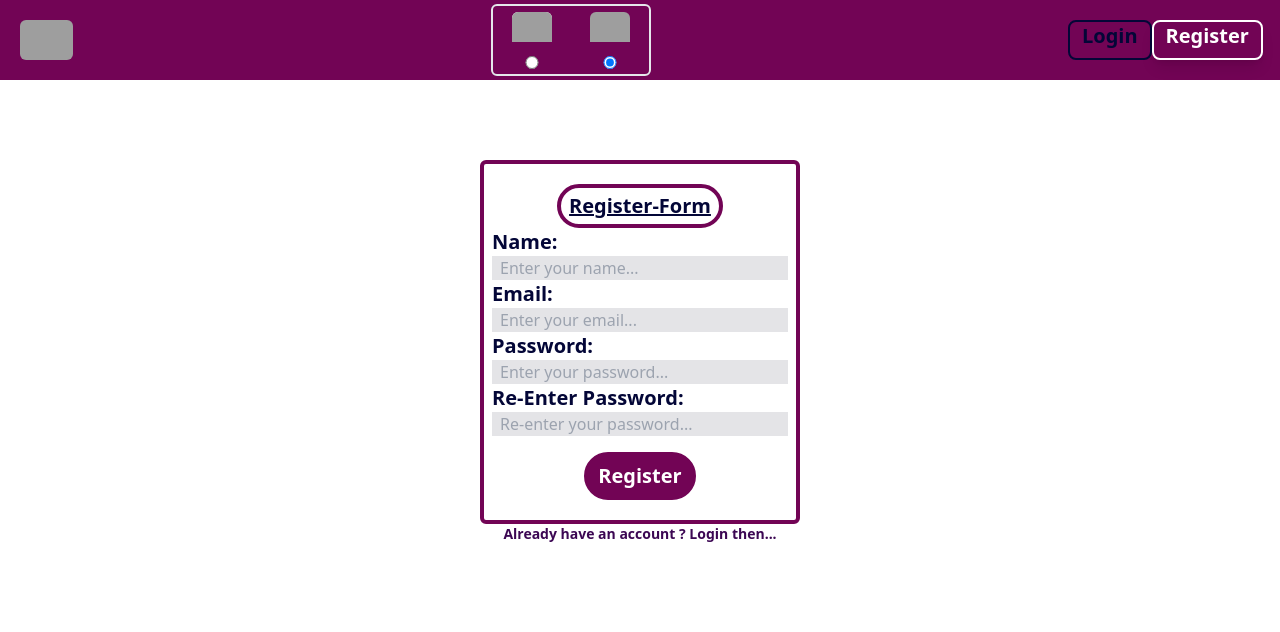
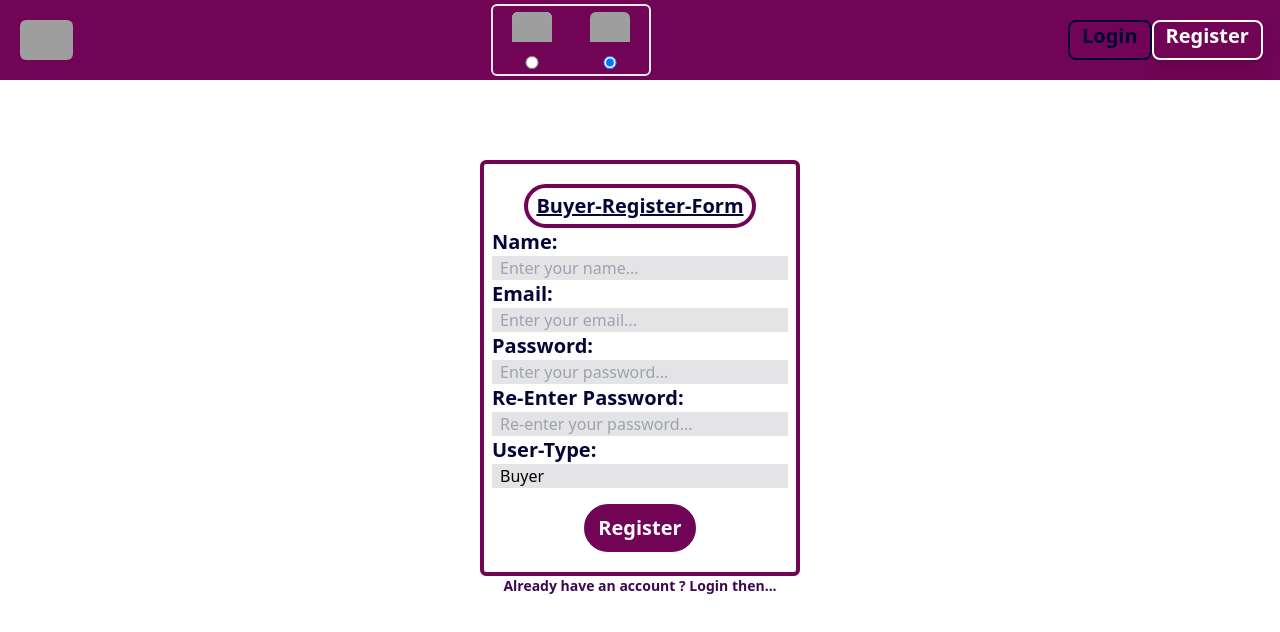
Before and after one commit to SGsubuuu-2322/E-Commerce_App-Tatwa, a React (Vite) app: page /register in a window 1280 px wide. Shown: the top 632 px of the page. Built offline with nearby package versions, Linux system fonts and the light colour scheme; grey boxes are pictures that could not be loaded.

Commit message:
Adjusted and Modified the registration form according to the userType reducer..

```diff
--- a/src/Components/Register_Form.jsx
+++ b/src/Components/Register_Form.jsx
@@ -6,7 +6,7 @@ import { registerAPI } from "../Api/Auth";
 import { Link, useNavigate } from "react-router-dom";
 
 const Register_Form = () => {
-  const { allUsers } = useSelector((state) => state.allUsers);
+  const { allUsers, userType } = useSelector((state) => state.allUsers);
   const Navigate = useNavigate();
   const Dispatch = useDispatch();
   const [user, setUser] = useState({
@@ -53,6 +53,7 @@ const Register_Form = () => {
         name: user.name,
         email: user.email,
         password: user.password1,
+        userType: userType,
       })
     );
     Navigate("/login");
@@ -66,7 +67,7 @@ const Register_Form = () => {
       >
         <div className="w-full flex justify-center">
           <h1 className="text-xl font-bold text-black underline border-4 border-secondary hover:bg-secondary px-2 py-1 rounded-full hover:text-white">
-            Register-Form
+            {userType == "B" ? "Buyer-" : "Seller-"}Register-Form
           </h1>
         </div>
         <div className="input-container flex flex-col">
@@ -121,6 +122,21 @@ const Register_Form = () => {
             className="bg-zinc-200 px-2"
           />
         </div>
+        <div className="input-container flex flex-col">
+          <label htmlFor="name" className="text-xl font-bold text-black">
+            User-Type:{" "}
+          </label>
+          <input
+            type="text"
+            placeholder="Re-enter your password..."
+            name="userType"
+            value={userType == "B" ? "Buyer" : "Seller"}
+            readOnly
+            disabled
+            onChange={inputChangeHandler}
+            className="bg-zinc-200 px-2"
+          />
+        </div>
 
         <div className="flex items-center justify-center mt-4">
           <button className="bg-secondary text-white active:scale-110 rounded-3xl hover:bg-white hover:text-black px-3 py-2 border-2 border-secondary text-xl font-bold">
```
